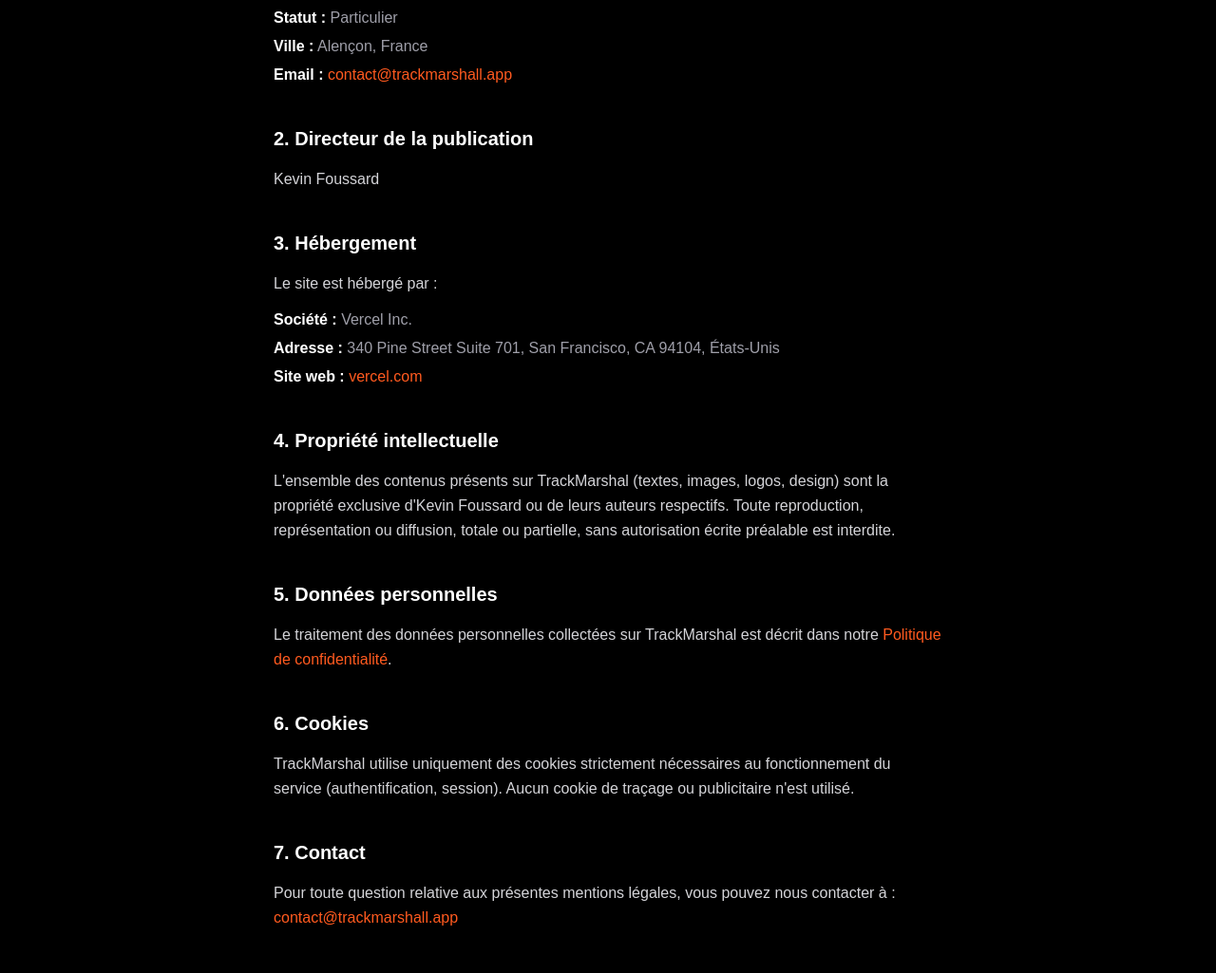
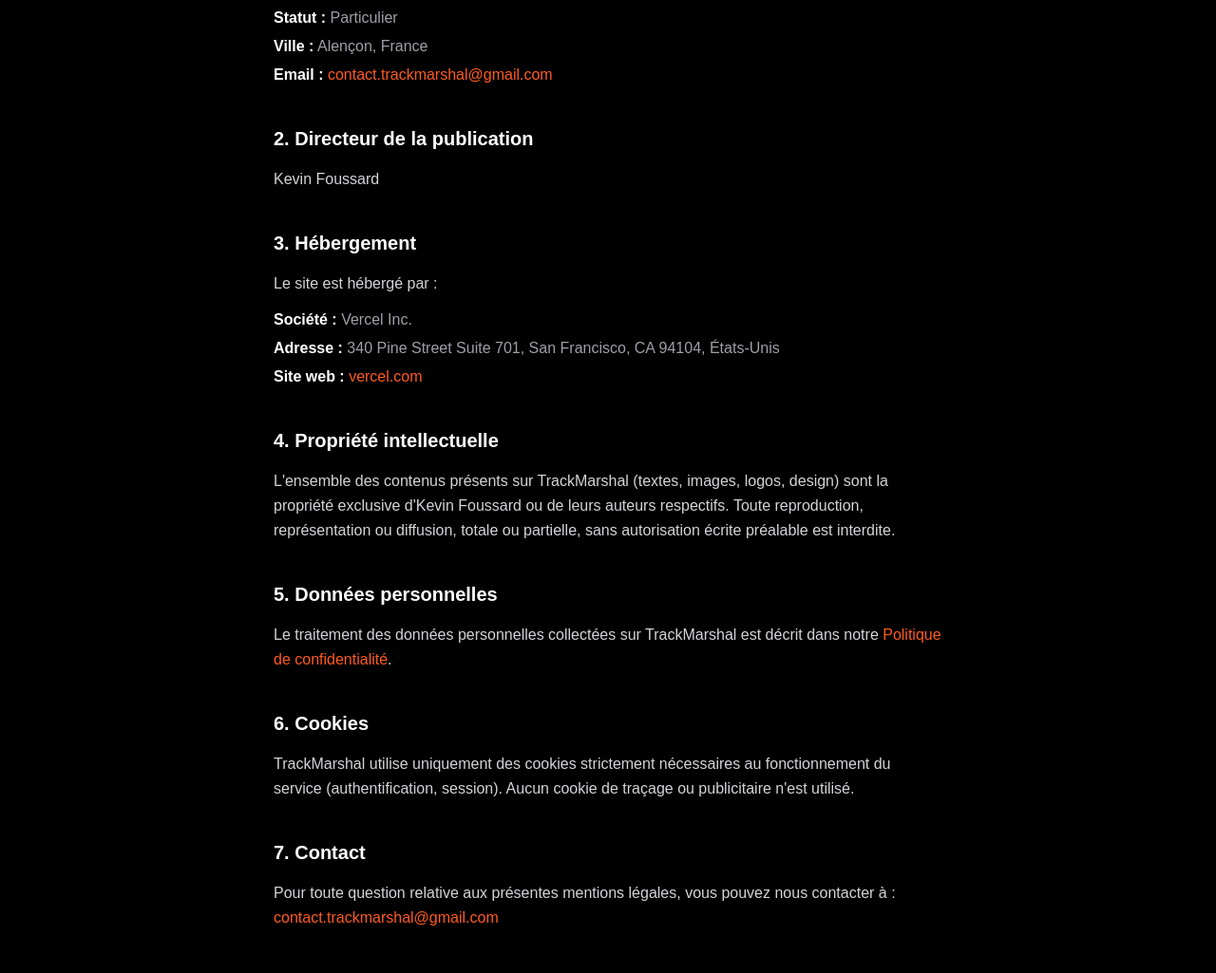
Before and after one commit to KouchiMarshal/trackmarshal, a Next.js app: page /mentions-legales in a window 1280 px wide. Shown: the part 442-1467 px from the top of the page at 95% size. Built offline with nearby package versions, Linux system fonts and the light colour scheme; no server answers.

Commit message:
fix: adresse email de contact -> contact.trackmarshal@gmail.com
Co-Authored-By: Claude Sonnet 4.6 <noreply@anthropic.com>

```diff
--- a/src/app/cgu/page.tsx
+++ b/src/app/cgu/page.tsx
@@ -108,8 +108,8 @@ export default function CguPage() {
             <h2 className="text-xl font-black text-white mb-4">7. Compte et résiliation</h2>
             <p>
               L'utilisateur peut à tout moment demander la suppression de son compte en contactant{" "}
-              <a href="mailto:contact@trackmarshall.app" className="text-[#FF5A1F] hover:underline">
-                contact@trackmarshall.app
+              <a href="mailto:contact.trackmarshal@gmail.com" className="text-[#FF5A1F] hover:underline">
+                contact.trackmarshal@gmail.com
               </a>.
               Les données associées seront supprimées conformément à notre{" "}
               <a href="/confidentialite" className="text-[#FF5A1F] hover:underline">Politique de confidentialité</a>.
@@ -151,8 +151,8 @@ export default function CguPage() {
             <h2 className="text-xl font-black text-white mb-4">11. Contact</h2>
             <p>
               Pour toute question relative aux présentes CGU :{" "}
-              <a href="mailto:contact@trackmarshall.app" className="text-[#FF5A1F] hover:underline">
-                contact@trackmarshall.app
+              <a href="mailto:contact.trackmarshal@gmail.com" className="text-[#FF5A1F] hover:underline">
+                contact.trackmarshal@gmail.com
               </a>
             </p>
           </div>
--- a/src/app/confidentialite/page.tsx
+++ b/src/app/confidentialite/page.tsx
@@ -20,7 +20,7 @@ export default function ConfidentialitePage() {
               de piste motorsport avec les organisateurs d'événements. Le responsable du traitement des données est
               <strong> Kevin Foussard</strong>, domiciliée à Alençon, France.
             </p>
-            <p className="mt-3">Contact : <a href="mailto:contact@trackmarshall.app" className="text-[#FF5A1F] hover:underline">contact@trackmarshall.app</a></p>
+            <p className="mt-3">Contact : <a href="mailto:contact.trackmarshal@gmail.com" className="text-[#FF5A1F] hover:underline">contact.trackmarshal@gmail.com</a></p>
           </div>
 
           <div>
@@ -94,7 +94,7 @@ export default function ConfidentialitePage() {
             </ul>
             <p className="mt-4">
               Pour exercer ces droits, contactez-nous à{" "}
-              <a href="mailto:contact@trackmarshall.app" className="text-[#FF5A1F] hover:underline">contact@trackmarshall.app</a>.
+              <a href="mailto:contact.trackmarshal@gmail.com" className="text-[#FF5A1F] hover:underline">contact.trackmarshal@gmail.com</a>.
               Nous répondrons dans un délai de 30 jours.
             </p>
             <p className="mt-3">
--- a/src/app/mentions-legales/page.tsx
+++ b/src/app/mentions-legales/page.tsx
@@ -21,8 +21,8 @@ export default function MentionsLegalesPage() {
               <li><strong className="text-white">Statut :</strong> Particulier</li>
               <li><strong className="text-white">Ville :</strong> Alençon, France</li>
               <li><strong className="text-white">Email :</strong>{" "}
-                <a href="mailto:contact@trackmarshall.app" className="text-[#FF5A1F] hover:underline">
-                  contact@trackmarshall.app
+                <a href="mailto:contact.trackmarshal@gmail.com" className="text-[#FF5A1F] hover:underline">
+                  contact.trackmarshal@gmail.com
                 </a>
               </li>
             </ul>
@@ -76,8 +76,8 @@ export default function MentionsLegalesPage() {
             <h2 className="text-xl font-black text-white mb-4">7. Contact</h2>
             <p>
               Pour toute question relative aux présentes mentions légales, vous pouvez nous contacter à :{" "}
-              <a href="mailto:contact@trackmarshall.app" className="text-[#FF5A1F] hover:underline">
-                contact@trackmarshall.app
+              <a href="mailto:contact.trackmarshal@gmail.com" className="text-[#FF5A1F] hover:underline">
+                contact.trackmarshal@gmail.com
               </a>
             </p>
           </div>
```
